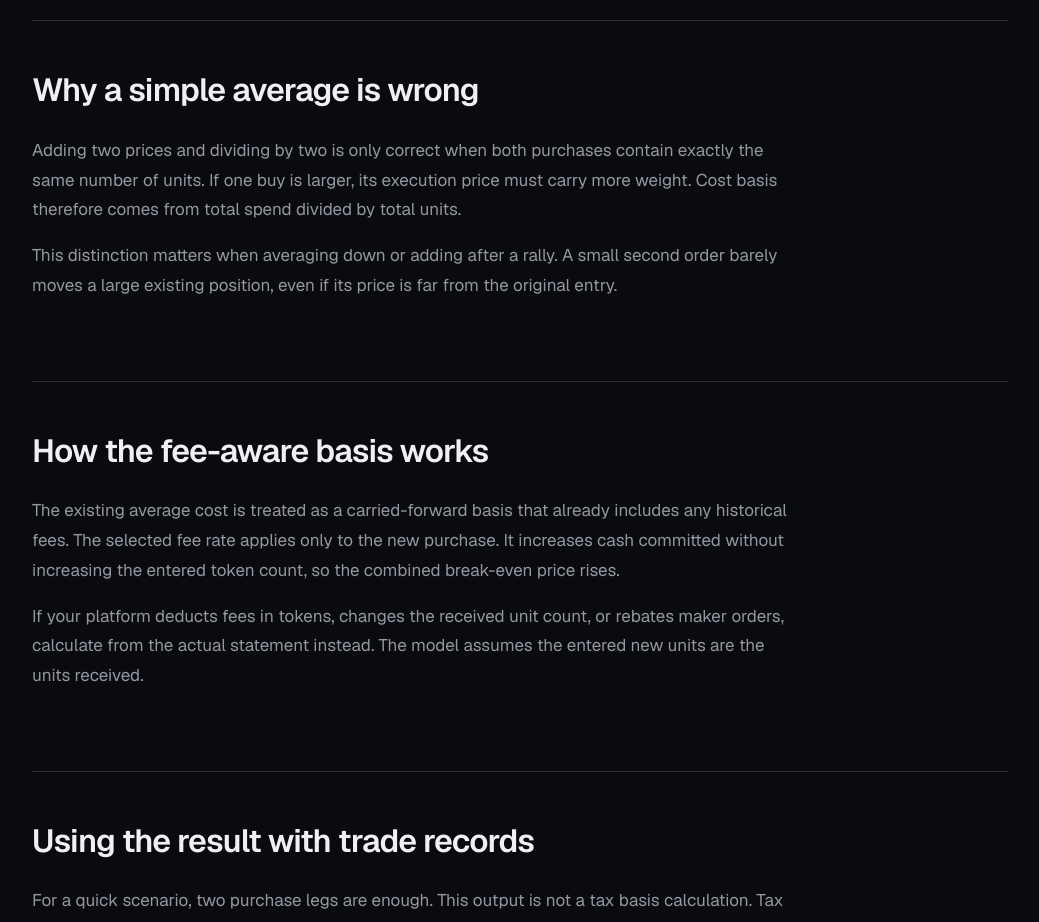
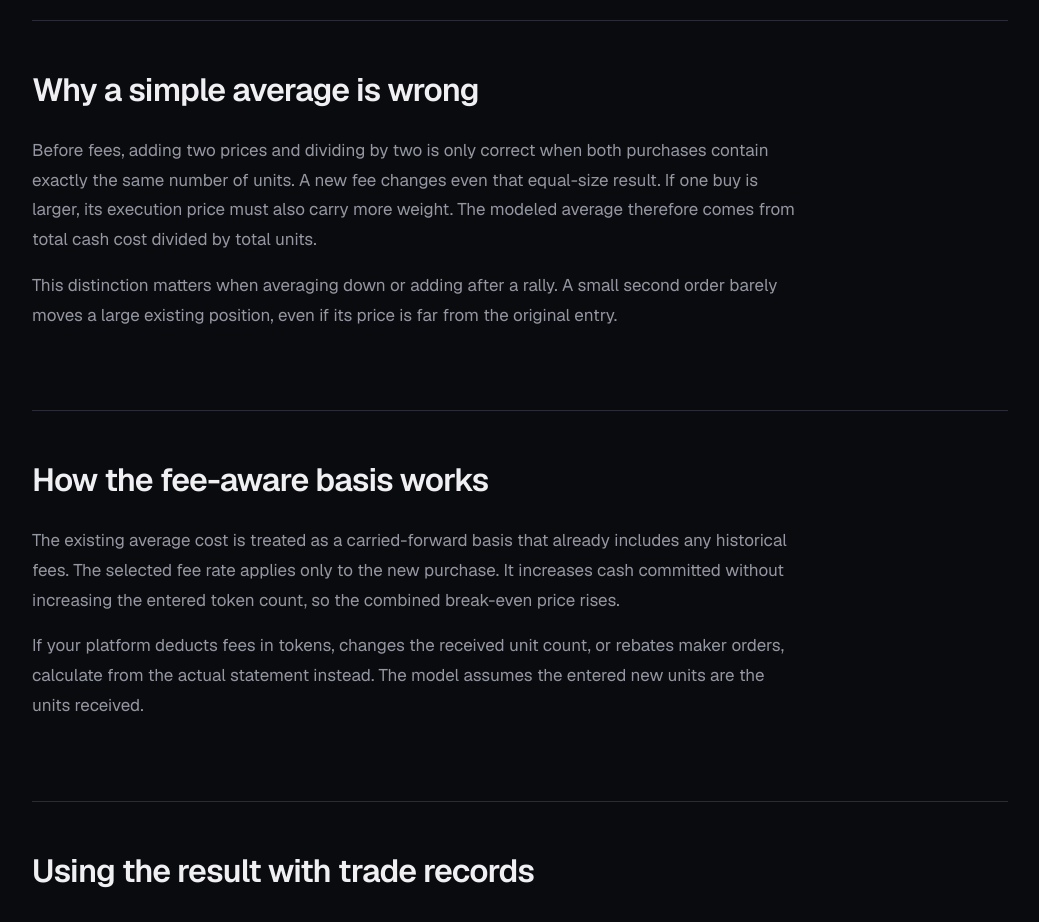
Before and after one commit to theluckystrike/earlythunder, a Next.js app: page /crypto-average-price-calculator in a window 1280 px wide. Shown: the part 1660-2582 px from the top of the page, without its empty margins (120-1159 px from the left). Built offline with nearby package versions, Linux system fonts and the light colour scheme.

Commit message:
Clarify calculator source boundaries

```diff
--- a/src/app/crypto-apy-calculator/page.tsx
+++ b/src/app/crypto-apy-calculator/page.tsx
@@ -21,7 +21,7 @@ const spec: CalculatorPageSpec = {
     { question: "Does token inflation predict price loss?", answer: "No. It measures supply dilution under a simplified assumption. Market price depends on supply and demand together." },
   ],
   sources: [
-    { title: "CFPB Regulation DD APY appendix", href: "https://www.consumerfinance.gov/rules-policy/regulations/1030/a/", note: "Defines APY as an annualized rate that reflects compounding and provides the federal APY formulas used as the mathematical reference." },
+    { title: "CFPB Regulation DD APY appendix", href: "https://www.consumerfinance.gov/rules-policy/regulations/1030/a/", note: "Provides the compounding formula used as a mathematical reference. Regulation DD covers deposit accounts, not crypto products." },
     { title: "SEC bulletin on crypto interest accounts", href: "https://www.investor.gov/introduction-investing/general-resources/news-alerts/alerts-bulletins/investor-bulletins/investor-bulletin-crypto-asset-interest-bearing-accounts", note: "Lists custody, liquidity, failure, fraud, and technical risks that a compound-interest formula cannot measure." },
   ],
 };
--- a/src/app/crypto-average-price-calculator/page.tsx
+++ b/src/app/crypto-average-price-calculator/page.tsx
@@ -10,7 +10,7 @@ const spec: CalculatorPageSpec = {
   intro: "Enter an existing position and one new purchase. The result weights each cost by its units and adds the entered fee only to the proposed purchase, so a fee already included in the existing basis is not counted twice.",
   formulas: ["Gross cost = existing units × existing basis + new units × new price", "New purchase fee = new units × new price × fee rate", "Total modeled cost = gross combined cost + new purchase fee", "Weighted average = total modeled cost ÷ total units"],
   sections: [
-    { heading: "Why a simple average is wrong", paragraphs: ["Adding two prices and dividing by two is only correct when both purchases contain exactly the same number of units. If one buy is larger, its execution price must carry more weight. Cost basis therefore comes from total spend divided by total units.", "This distinction matters when averaging down or adding after a rally. A small second order barely moves a large existing position, even if its price is far from the original entry."] },
+    { heading: "Why a simple average is wrong", paragraphs: ["Before fees, adding two prices and dividing by two is only correct when both purchases contain exactly the same number of units. A new fee changes even that equal-size result. If one buy is larger, its execution price must also carry more weight. The modeled average therefore comes from total cash cost divided by total units.", "This distinction matters when averaging down or adding after a rally. A small second order barely moves a large existing position, even if its price is far from the original entry."] },
     { heading: "How the fee-aware basis works", paragraphs: ["The existing average cost is treated as a carried-forward basis that already includes any historical fees. The selected fee rate applies only to the new purchase. It increases cash committed without increasing the entered token count, so the combined break-even price rises.", "If your platform deducts fees in tokens, changes the received unit count, or rebates maker orders, calculate from the actual statement instead. The model assumes the entered new units are the units received."] },
     { heading: "Using the result with trade records", paragraphs: ["For a quick scenario, two purchase legs are enough. This output is not a tax basis calculation. Tax records may need every fill, disposal, transfer, fee asset, wallet, and identification choice. Keep the exchange export or verified ledger as the source of record.", "You can consolidate several earlier fills into the first leg by using their existing total units and weighted average price, then enter a proposed new order as the second leg. That preserves the weighted calculation while making the tool useful for planning the next buy."] },
   ],
--- a/src/app/crypto-position-size-calculator/page.tsx
+++ b/src/app/crypto-position-size-calculator/page.tsx
@@ -21,7 +21,7 @@ const spec: CalculatorPageSpec = {
     { question: "Does this calculator handle borrowed capital?", answer: "No. It sizes units from entry-to-stop risk and fees. It does not calculate maintenance margin or liquidation, which vary by venue and contract." },
   ],
   sources: [
-    { title: "FINRA stop-order risk guidance", href: "https://www.finra.org/investors/insights/stop-orders-factors-consider-during-volatile-markets", note: "Explains that a stop price is not a guaranteed execution price and that fast markets can produce a markedly different fill." },
+    { title: "FINRA stop-order risk guidance", href: "https://www.finra.org/investors/insights/stop-orders-factors-consider-during-volatile-markets", note: "Explains in the securities context that a stop price is not a guaranteed execution price. Crypto venue rules still need a separate check." },
     { title: "CFTC virtual currency risk advisory", href: "https://www.cftc.gov/LearnAndProtect/AdvisoriesAndArticles/understand_risks_of_virtual_currency.html", note: "Covers volatility, market oversight, platform, fraud, and borrowing risks that position-size arithmetic does not remove." },
   ],
 };
```
